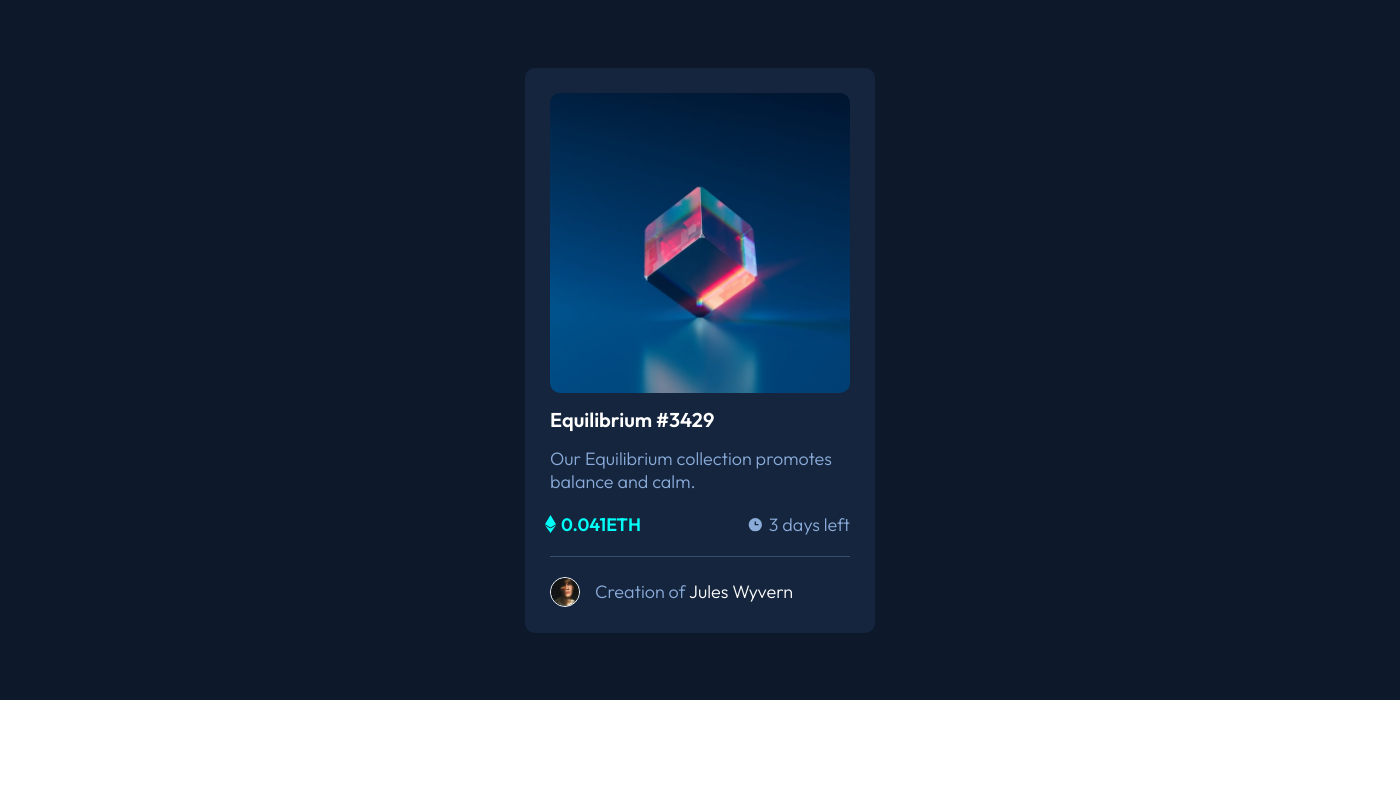
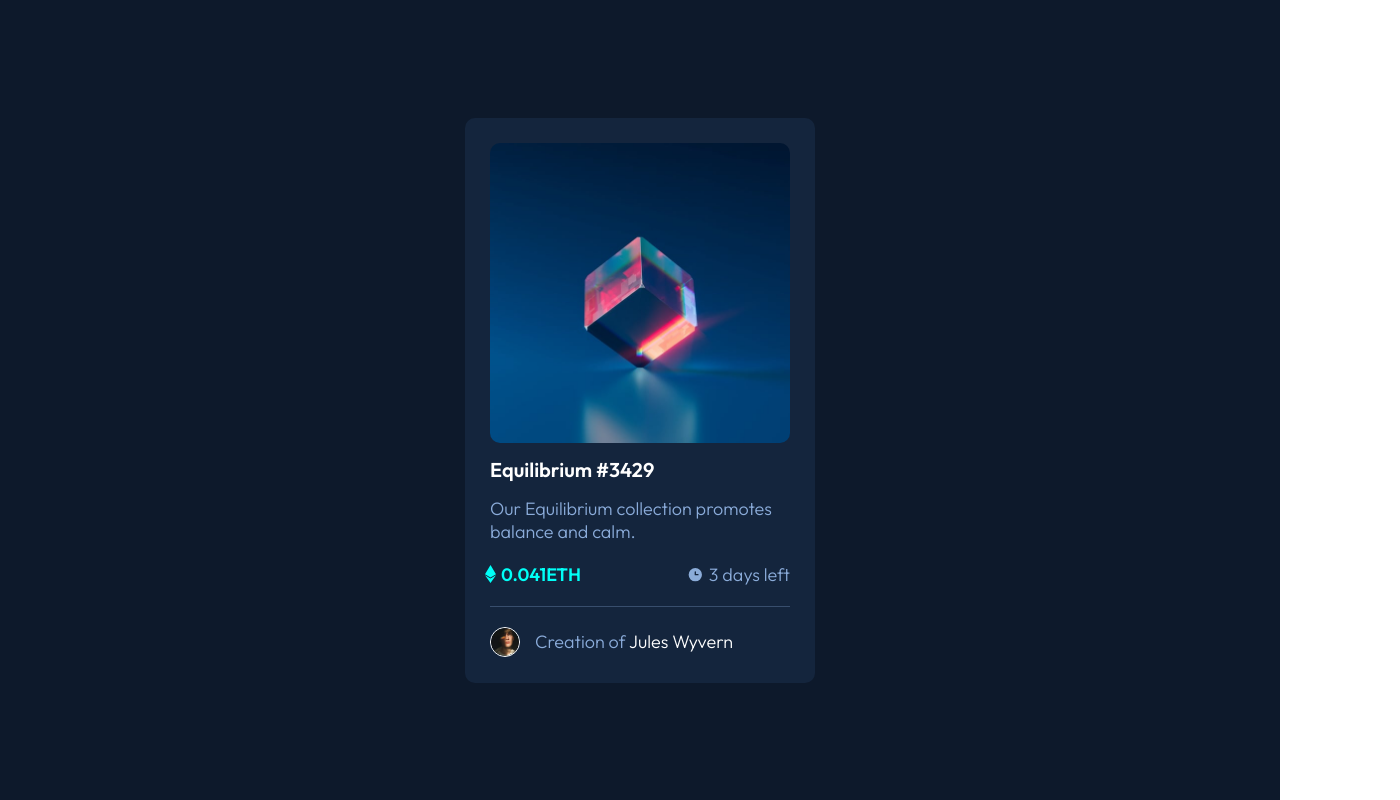
Before and after one commit to Georgenico/NFT-Preview-Card, a plain HTML site: page index.html in a window 1280 px wide. Shown: the whole page, 1400 px wide, since content can reach past the window. Drawn offline with Linux system fonts and the light colour scheme.

Commit message:
Update mystyle.css

```diff
--- a/mystyle.css
+++ b/mystyle.css
@@ -6,8 +6,8 @@
 
 .big-container {
     background-color: hsl(217, 54%, 11%);
-    width: 1400px;
-    height: 700px;
+    width: 100%;
+    height: 100vh;
     display: flex;
     justify-content: center;
     align-items: center;
```
